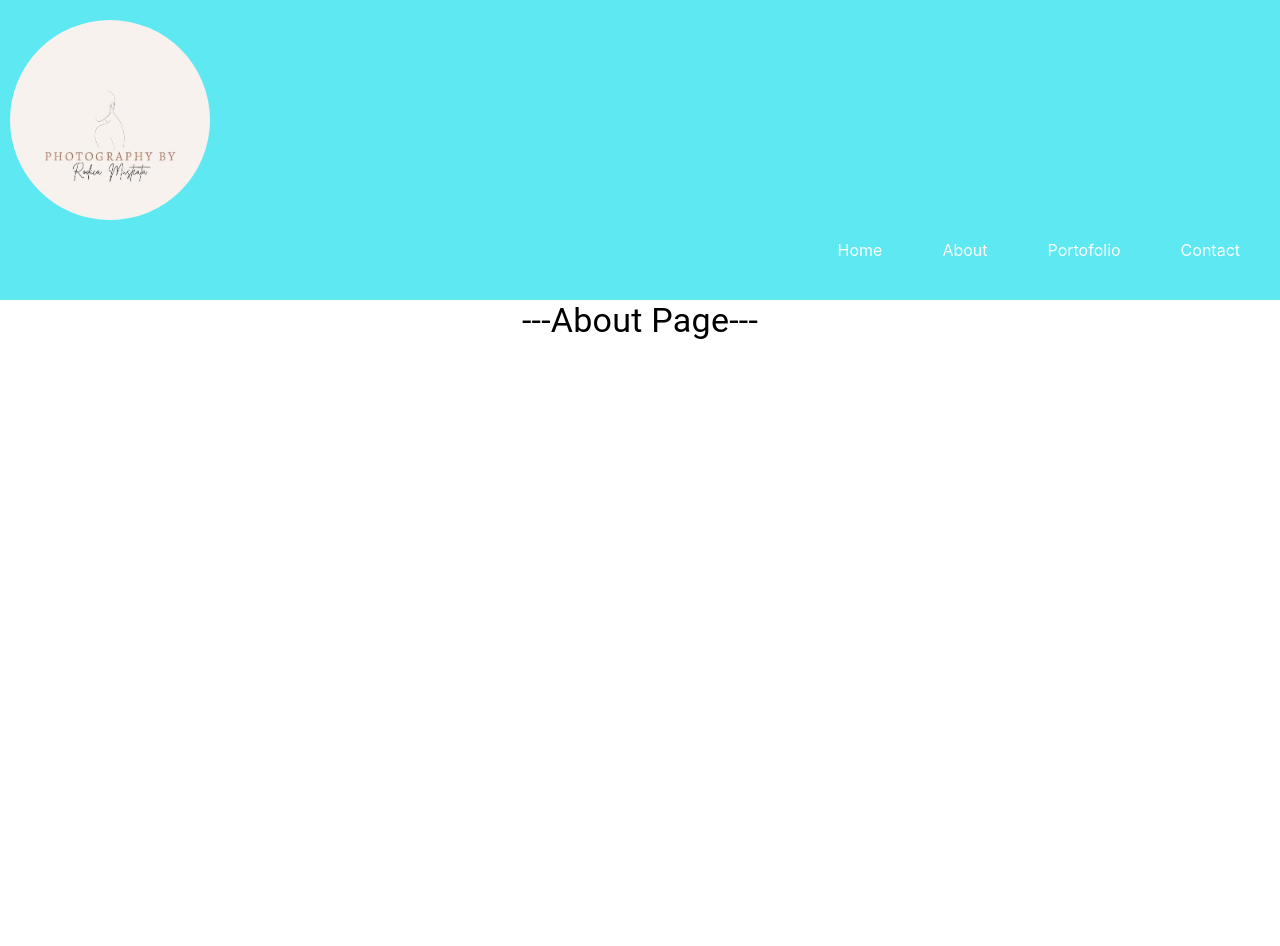
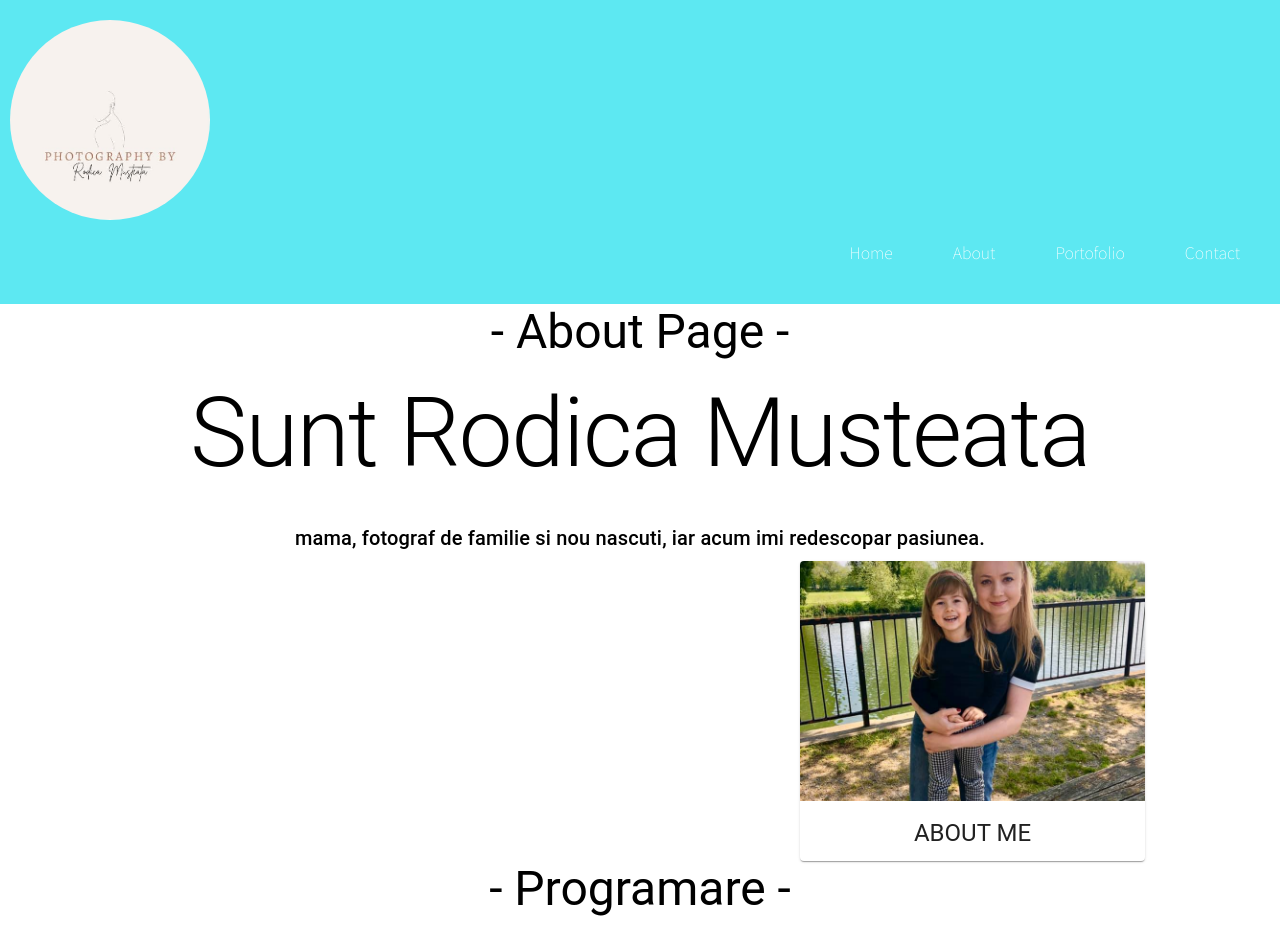
Before and after one commit to levadaniela/rma-photowebsite, a React (Create React App) app: page /about in a window 1280 px wide. Shown: the top 946 px of the page. Before the commit the page ends 800 px from the top, so only its background shows below. Built offline with nearby package versions, Linux system fonts and the light colour scheme.

Commit message:
aboutMePage

```diff
--- a/public/index.html
+++ b/public/index.html
@@ -24,6 +24,8 @@
       work correctly both with client-side routing and a non-root public URL.
       Learn how to configure a non-root public URL by running `npm run build`.
     -->
+    <link rel="preconnect" href="https://fonts.gstatic.com">
+<link href="https://fonts.googleapis.com/css2?family=Noto+Sans+JP:wght@100&display=swap" rel="stylesheet">
     <title>React App</title>
   </head>
   <body>
--- a/src/App.css
+++ b/src/App.css
@@ -1,3 +1,8 @@
+@import url("https://fonts.googleapis.com/css2?family=Noto+Sans+JP:wght@100&display=swap");
+
+* {
+  font-family: "Noto Sans JP", sans-serif;
+}
 .App {
   text-align: center;
 }
@@ -28,3 +33,11 @@
   margin-top: 5mm;
   width: 500px;
 }
+.contactW {
+  font-size: 12px;
+  letter-spacing: 5px;
+}
+.flex-container {
+  display: flex;
+  margin-left: 50em;
+}
--- a/src/components/About/About.js
+++ b/src/components/About/About.js
@@ -1,10 +1,16 @@
 import React from "react";
+import CardPhoto from "../Card";
 import Typography from "@material-ui/core/Typography";
+
+import Button from "@material-ui/core/Button";
 import { makeStyles } from "@material-ui/core/styles";
-
+import AboutMePhoto from "../../images/10.jpg";
 const useStyles = makeStyles({
   root: {
-    width: "100%",
+    maxWidth: 345,
+  },
+  media: {
+    height: 140,
   },
 });
 
@@ -12,10 +18,31 @@ export default function About() {
   const classes = useStyles();
 
   return (
-    <div className={classes.root}>
-      <Typography variant="h4" gutterBottom>
-        ---About Page---
+    <div>
+      <Typography variant="h3" gutterBottom>
+        - About Page -
       </Typography>
+      <Typography variant="h1" component="h2" gutterBottom>
+        Sunt Rodica Musteata
+      </Typography>
+      <Typography variant="h6" gutterBottom>
+        mama, fotograf de familie si nou nascuti, iar acum imi redescopar
+        pasiunea.
+      </Typography>
+      <CardPhoto image={AboutMePhoto} title="ABOUTME" TitlePhoto="ABOUT ME" />
+      <Typography variant="h3" gutterBottom>
+        - Programare -
+      </Typography>
+      <Typography variant="h2" component="h2" gutterBottom>
+        Te astept
+      </Typography>
+      <Typography variant="h6" gutterBottom>
+        in studioul meu pentru fotografie de maternitate, nou nascut, bebelusi
+        si familie.
+      </Typography>
+      <Button variant="contained" color="primary">
+        Stabileste o programare
+      </Button>
     </div>
   );
 }
--- /dev/null
+++ b/src/components/Card.js
@@ -0,0 +1,41 @@
+import React from "react";
+import { makeStyles } from "@material-ui/core/styles";
+import Card from "@material-ui/core/Card";
+import CardActionArea from "@material-ui/core/CardActionArea";
+import CardContent from "@material-ui/core/CardContent";
+import CardMedia from "@material-ui/core/CardMedia";
+import Typography from "@material-ui/core/Typography";
+
+const useStyles = makeStyles(() => ({
+  root: {
+    width: 345,
+    height: 300,
+  },
+  media: {
+    height: 240,
+  },
+}));
+
+const CardPhoto = (props) => {
+  const classes = useStyles();
+
+  return (
+    <div className="flex-container">
+      <Card className={classes.root}>
+        <CardActionArea>
+          <CardMedia
+            className={classes.media}
+            image={props.image}
+            title={props.title}
+          />
+          <CardContent>
+            <Typography gutterBottom variant="h5" component="h2">
+              {props.TitlePhoto}
+            </Typography>
+          </CardContent>
+        </CardActionArea>
+      </Card>
+    </div>
+  );
+};
+export default CardPhoto;
--- a/src/components/Contact/Contact.js
+++ b/src/components/Contact/Contact.js
@@ -3,6 +3,7 @@ import Typography from "@material-ui/core/Typography";
 import TextField from "@material-ui/core/TextField";
 import TextareaAutosize from "@material-ui/core/TextareaAutosize";
 import MenuItem from "@material-ui/core/MenuItem";
+import Button from "@material-ui/core/Button";
 import { makeStyles } from "@material-ui/core/styles";
 
 const newOptions = [
@@ -28,8 +29,9 @@ export default function Contact() {
   };
   return (
     <div className={classes.root}>
-      <Typography variant="h4" gutterBottom>
-        ---Contact---
+      <div>
+        <Typography className="contactW" variant="h3" gutterBottom>
+          - CONTACT -
         </Typography>
         <Typography variant="h1" component="h2" gutterBottom>
           Stabileste o programare
@@ -38,12 +40,12 @@ export default function Contact() {
           Rodica Musteata
         </Typography>
         <Typography variant="h6" gutterBottom>
-        rodica.musteata@yahoo.com
+          musteata_rodica@yahoo.com
         </Typography>
         <Typography variant="h6" gutterBottom>
           077778888999
         </Typography>
-
+      </div>
       <form className={classes.root} noValidate autoComplete="off">
         <div>
           <TextField
@@ -106,6 +108,9 @@ export default function Contact() {
             // }
           />
         </div>
+        <Button variant="contained" color="primary">
+          Trimite
+        </Button>
       </form>
     </div>
   );
```
Also changed, not shown: src/images/10.jpg (added). Lines whose indentation alone changed are shown as unchanged.
